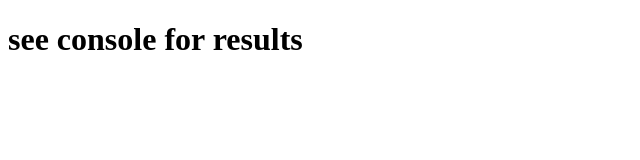
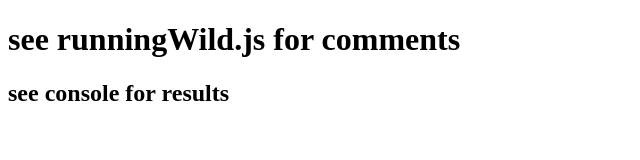
Before and after one commit to Metalmastery/state-pipe, a website: page example/index.html in a window 1280 px wide. Shown: the whole page, without its empty margins (0-640 px from the left). Drawn offline with Linux system fonts and the light colour scheme.

Commit message:
example preparation

```diff
--- a/example/index.html
+++ b/example/index.html
@@ -5,7 +5,8 @@
     <title></title>
 </head>
 <body>
-    <h1>see console for results</h1>
+    <h1>see runningWild.js for comments</h1>
+    <h2>see console for results</h2>
     <script src="../bin/state.pipe.js" type="text/javascript"></script>
     <script src="runningWild.js" type="text/javascript"></script>
 </body>
```
